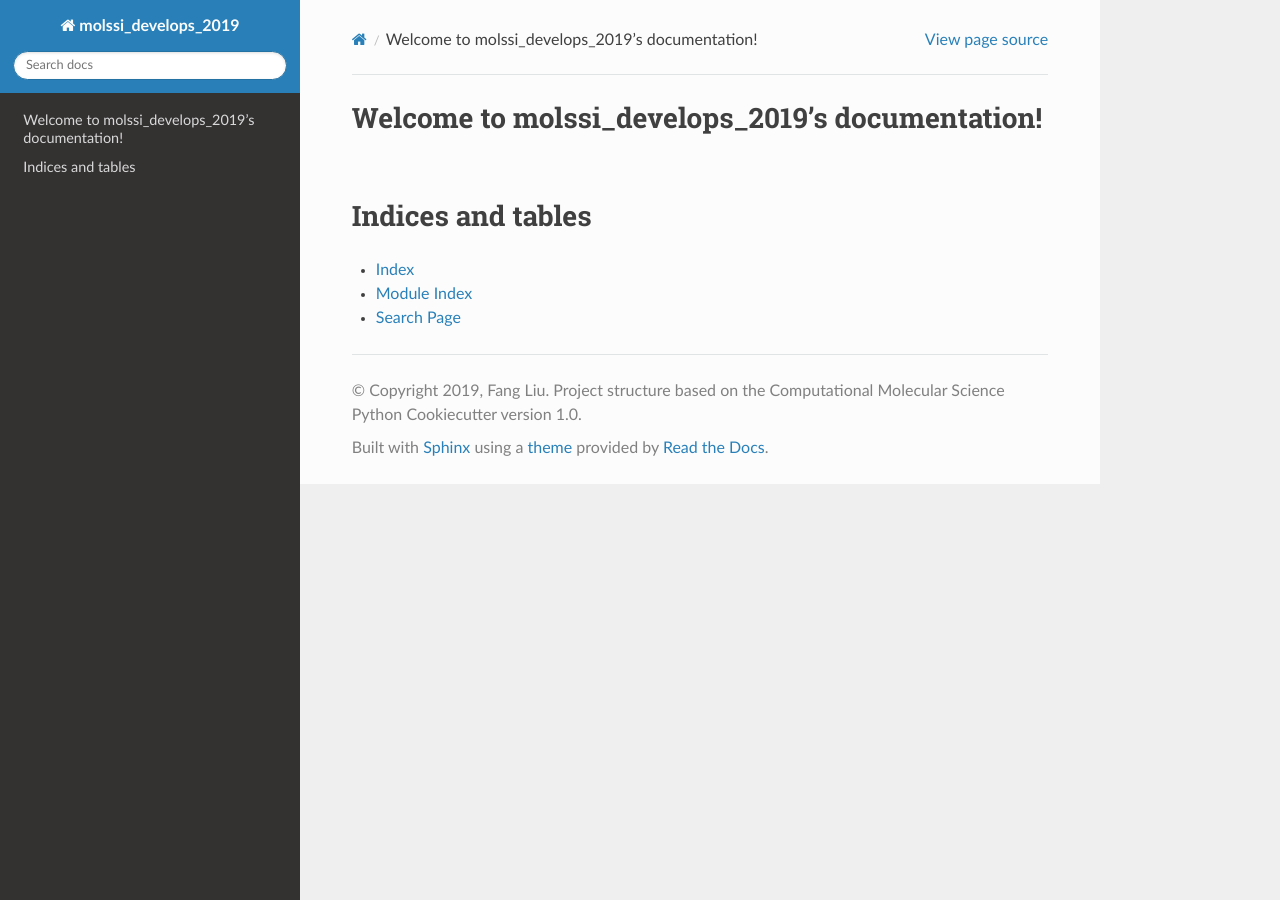
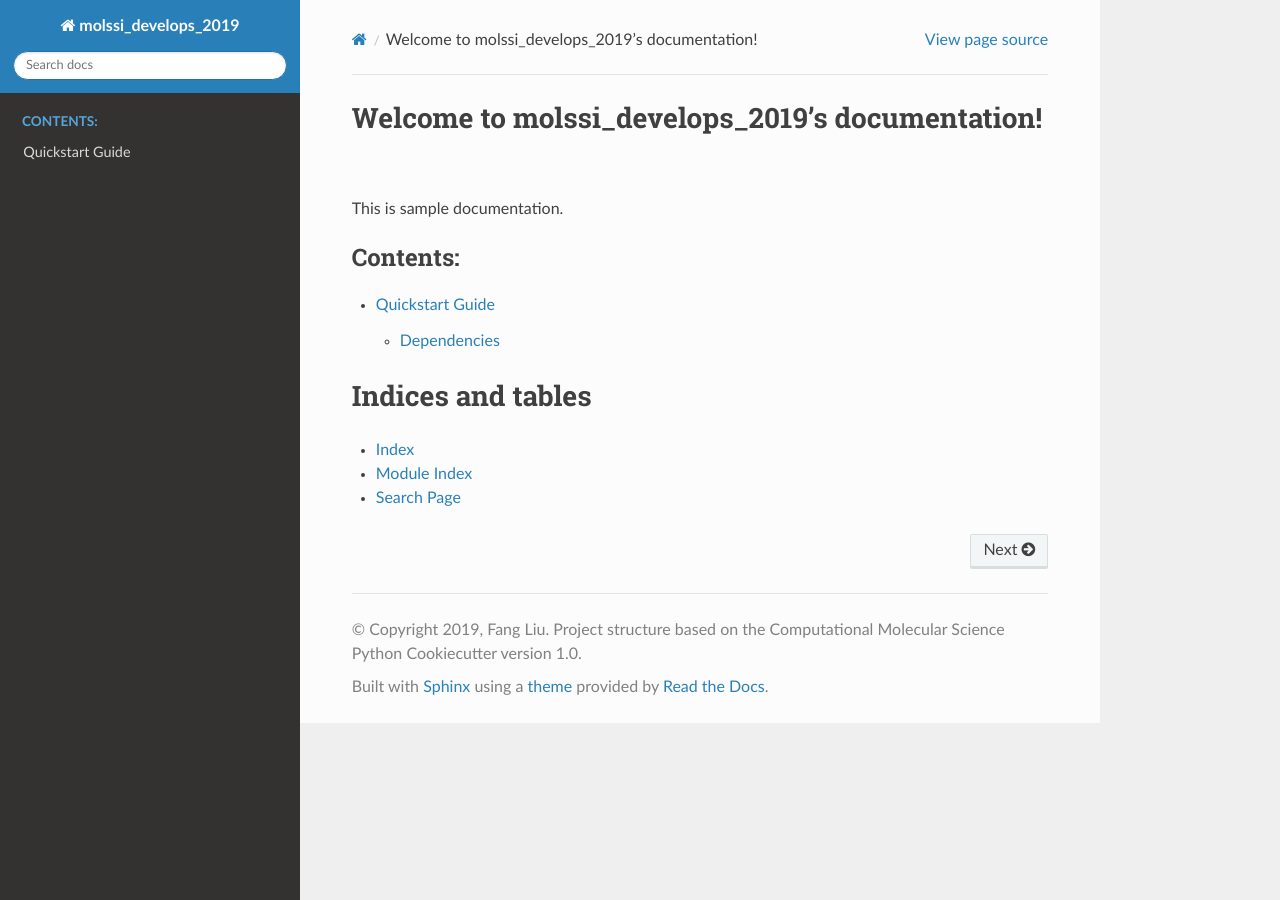
Before and after one commit to ffangliu/molssi_develop_2019, a Sphinx documentation site: the page built from docs/index.rst, in a window 1280 px wide. Built offline with Sphinx 7.4.7 and the Read the Docs theme 2.0.0, drawn with Linux system fonts in a browser that asks for light colours.

Commit message:
add quickstart for documentation

```diff
--- a/docs/index.rst
+++ b/docs/index.rst
@@ -5,12 +5,13 @@
 
 Welcome to molssi_develops_2019's documentation!
 =========================================================
+This is sample documentation.
 
 .. toctree::
    :maxdepth: 2
    :caption: Contents:
 
-
+   usage/quickstart
 
 Indices and tables
 ==================
```
Also changed, not shown: docs/usage/quickstart.rst (added, +14 -0 lines).
